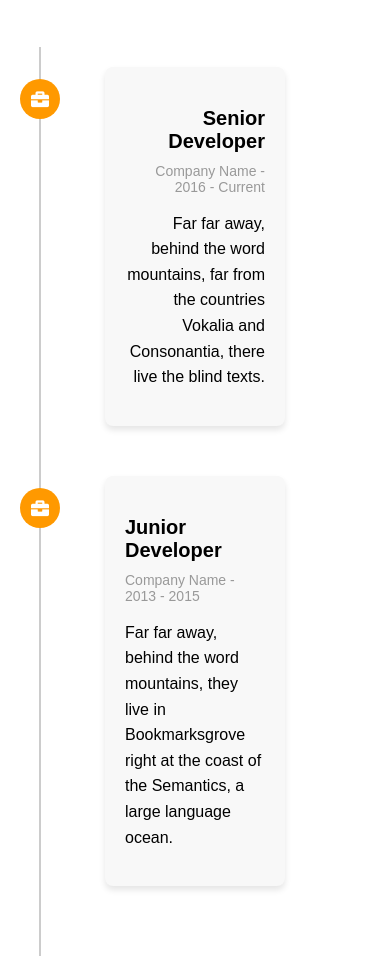
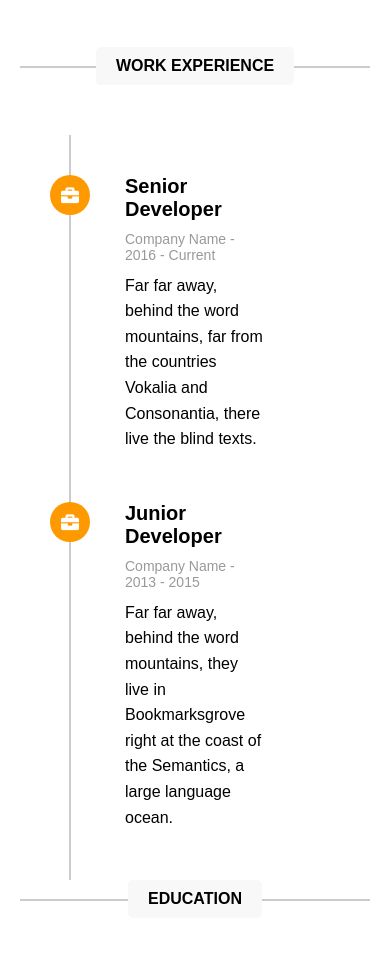
Before and after one commit to Ekenesamuel8/my_portfolio, a plain HTML site: page index.html in a window 390 px wide. Shown: the part 1653-2609 px from the top of the page. Drawn offline with Linux system fonts and the light colour scheme.

Commit message:
setting my portfolio site

```diff
--- a/index.html
+++ b/index.html
@@ -70,6 +70,35 @@
 
     <section id="resume" class="resume-section">
       <h2 class="section-title">My Resume</h2>
+      <div class="work-experience-label">
+        <span>Work Experience</span>
+      </div>
+      <div class="timeline">
+        <div class="timeline-item">
+          <div class="timeline-content left">
+            <h3>Senior Developer</h3>
+            <span class="company">Company Name - 2016 - Current</span>
+            <p>Far far away, behind the word mountains, far from the countries Vokalia and Consonantia, there live the blind texts.</p>
+          </div>
+          <div class="timeline-icon">
+            <i class="fas fa-briefcase"></i>
+          </div>
+        </div>
+
+        <div class="timeline-item">
+          <div class="timeline-content right">
+            <h3>Junior Developer</h3>
+            <span class="company">Company Name - 2013 - 2015</span>
+            <p>Far far away, behind the word mountains, they live in Bookmarksgrove right at the coast of the Semantics, a large language ocean.</p>
+          </div>
+          <div class="timeline-icon">
+            <i class="fas fa-briefcase"></i>
+          </div>
+        </div>
+      </div>
+      <div class="work-experience-label">
+        <span>EDUCATION</span>
+      </div>
       <div class="timeline">
         <div class="timeline-item">
           <div class="timeline-content left">
--- a/style.css
+++ b/style.css
@@ -189,9 +189,39 @@ a:hover {
   font-weight: bold;
 }
 
+/* Work Experience Label */
+.work-experience-label {
+  position: relative;
+  margin-bottom: 50px;
+}
+
+.work-experience-label span {
+  background-color: #f8f8f8;
+  font-size: 16px;
+  font-weight: bold;
+  padding: 10px 20px;
+  border-radius: 5px;
+  text-transform: uppercase;
+  display: inline-block;
+  z-index: 1;
+  position: relative;
+}
+
+.work-experience-label::before {
+  content: '';
+  position: absolute;
+  top: 50%;
+  left: 0;
+  right: 0;
+  height: 2px;
+  background-color: #ccc;
+  z-index: 0;
+}
+
+
 .timeline {
   position: relative;
-  max-width: 900px;
+  max-width: 1400px;
   margin: 0 auto;
   padding: 20px 0;
 }
@@ -216,10 +246,7 @@ a:hover {
 
 .timeline-item .timeline-content {
   width: 40%;
-  padding: 20px;
-  background-color: #f8f8f8;
-  border-radius: 8px;
-  box-shadow: 0 4px 6px rgba(0, 0, 0, 0.1);
+  padding: 0px;
   text-align: left;
 }
 
@@ -239,6 +266,7 @@ a:hover {
 .timeline-item .timeline-content p {
   font-size: 16px;
   line-height: 1.6;
+  margin: 0;
 }
 
 .timeline-item .timeline-icon {
@@ -460,22 +488,34 @@ a:hover {
       padding: 20px; /* Add inner padding for text */
     }
 
+    /*resume*/
+
     .timeline-item {
+      align-items: center;
       flex-direction: column;
+      margin-bottom: 30px; /* Reduced spacing between items */
     }
 
     .timeline-content {
-      width: 90%;
+      width: 100%;
       text-align: center;
       margin: 0 auto;
+      padding: 10px;
     }
+    .timeline-content h3,
+    .timeline-content .company,
+    .timeline-content p {
+    text-align: left; /* Ensure all text is centered */
+  }
 
     .timeline::before {
-      left: 20px;
+      transform: translateX(-50%);
+      left: 50px;
     }
 
     .timeline-item .timeline-icon {
-      left: 20px;
+      transform: translateX(-50%);
+      left: 50px;
     }
 
    /* contact section */
```
